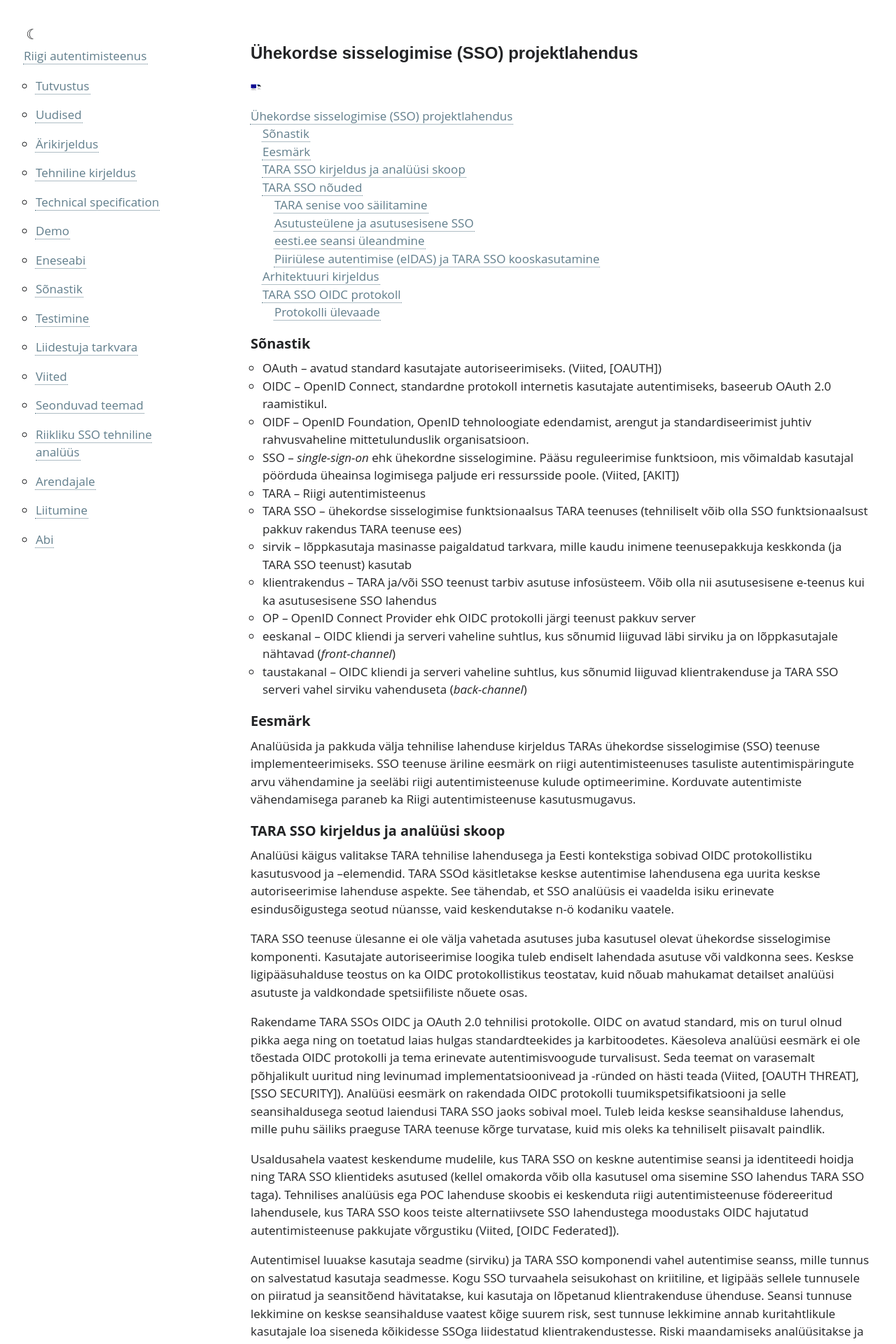
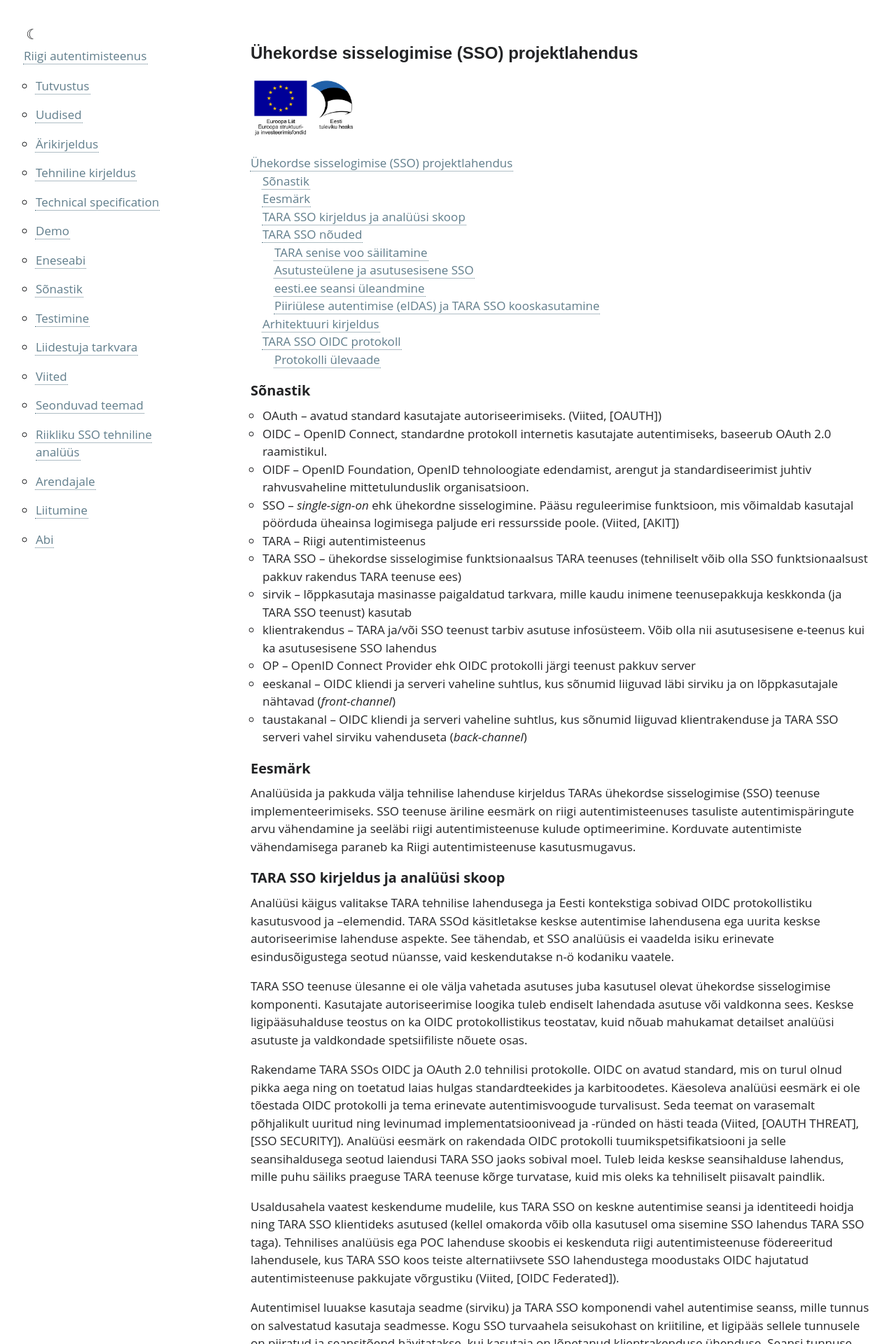
Before and after one commit to e-gov/TARA-Doku, a Jekyll site: the page built from SSO projektlahendus.md, in a window 1280 px wide. Shown: the top 1920 px of the page at 70% size. Built offline with Jekyll 4.4.1, drawn with Linux system fonts in a browser that asks for light colours; our own code applies the rules of GitHub Pages for plain Markdown files; some of the changed text lies outside the part shown.

Commit message:
Update SSO projektlahendus.md

```diff
--- a/SSO projektlahendus.md
+++ b/SSO projektlahendus.md
@@ -4,7 +4,7 @@ permalink: SSO projektlahendus
 
 # Ühekordse sisselogimise (SSO) projektlahendus
 
-<p style='text-align:left;'><img src='img/EL_logo.jpg' style='width:15px'></p>
+<p style='text-align:left;'><img src='img/EL_logo.jpg' style='width:150px'></p>
 
 - TOC
 {:toc}
```
